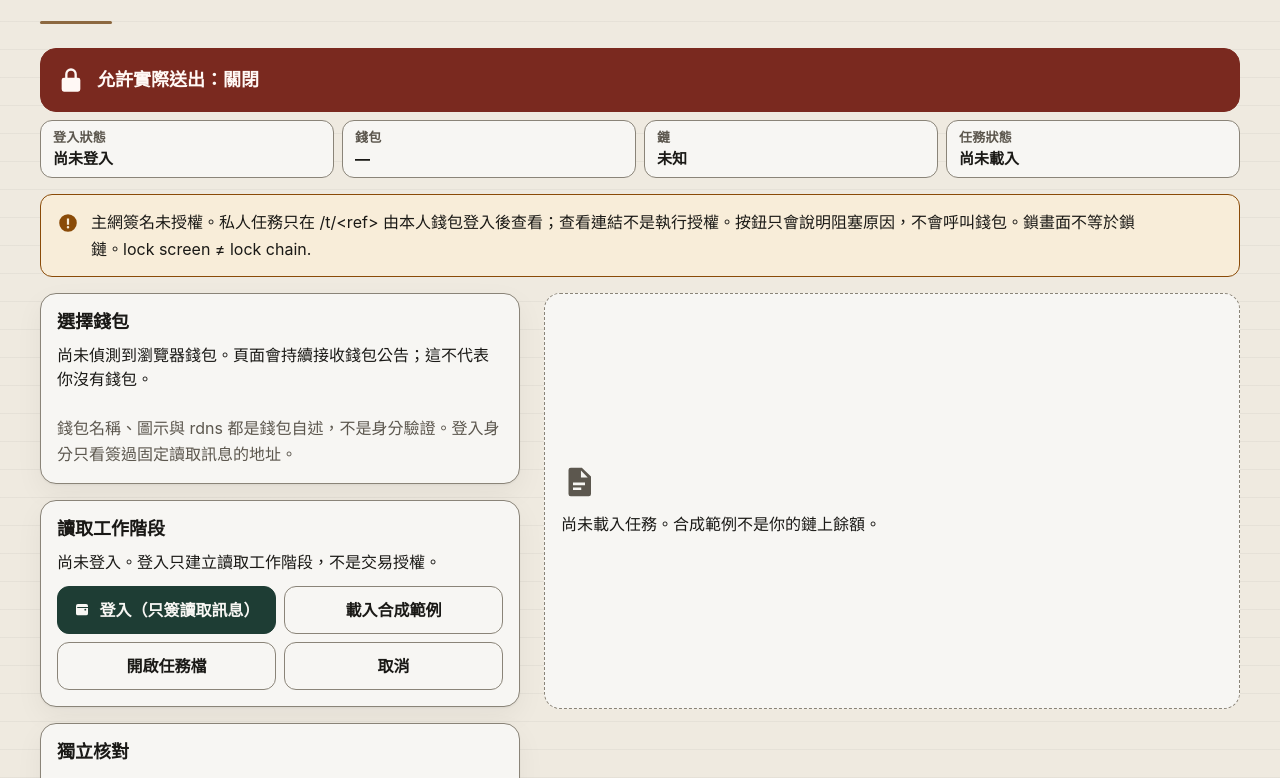
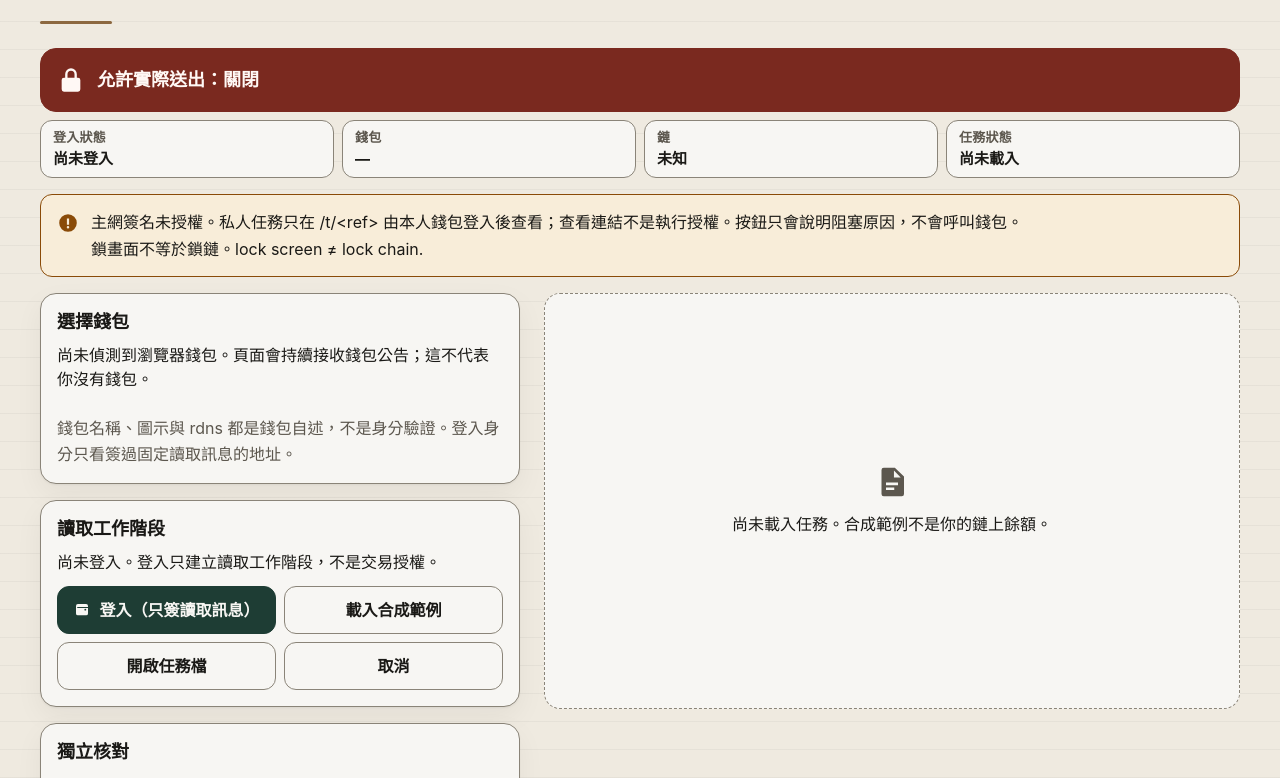
Before and after one commit to akari-sora/wallet-guardian, a website built with Vite: page wallet-guardian/action-client/index.html in a window 1280 px wide. Shown: the part 147-925 px from the top of the page. Built offline with nearby package versions, Linux system fonts and the light colour scheme; no server answers; files whose address does not match are found by name.

Commit message:
fix(action-client): keep 鎖畫面不等於鎖鏈 as a unit, trim wallet detail paren, centre empty/login state on desktop

```diff
--- a/wallet-guardian/action-client/src/style.css
+++ b/wallet-guardian/action-client/src/style.css
@@ -412,6 +412,8 @@ h2, h3 { scroll-margin-top: 16px; text-wrap: balance; }
     display: flex;
     flex-direction: column;
     justify-content: center;
+    align-items: center;
+    text-align: center;
     min-height: min(52vh, 420px);
     position: sticky;
     top: calc(var(--space-4) + env(safe-area-inset-top));
@@ -698,6 +700,8 @@ summary {
 .wallet-name-detail {
   display: block;
   margin-top: 2px;
+  /* Trim the leading full-width "（" so the detail line shares the name's left edge. */
+  text-spacing-trim: trim-start;
   color: var(--muted);
   font-size: 0.875rem;
   font-weight: 500;
--- a/wallet-guardian/action-client/src/typography.mjs
+++ b/wallet-guardian/action-client/src/typography.mjs
@@ -8,6 +8,7 @@
 const GLOSS_NW = /（[A-Za-z ._-]+）/y;
 const PATH_REF = /\/t\/<ref>/y;
 const LOCK_PHRASE = /lock screen ≠ lock chain\.?/y;
+const LOCK_PHRASE_ZH = /鎖畫面不等於鎖鏈。?/y;
 const PERSONAL_SIGN = /personal_sign/y;
 const WINDOW_REF = /window\.[a-zA-Z][a-zA-Z0-9_.]*/y;
 const EIP = /EIP-\d+/y;
@@ -20,6 +21,7 @@ const RULES = [
   { kind: "nw", re: GLOSS_NW },
   { kind: "nw", re: PATH_REF },
   { kind: "nw", re: LOCK_PHRASE },
+  { kind: "nw", re: LOCK_PHRASE_ZH },
   { kind: "nw", re: PERSONAL_SIGN },
   { kind: "mono", re: WINDOW_REF },
   { kind: "mono", re: EIP },
```
